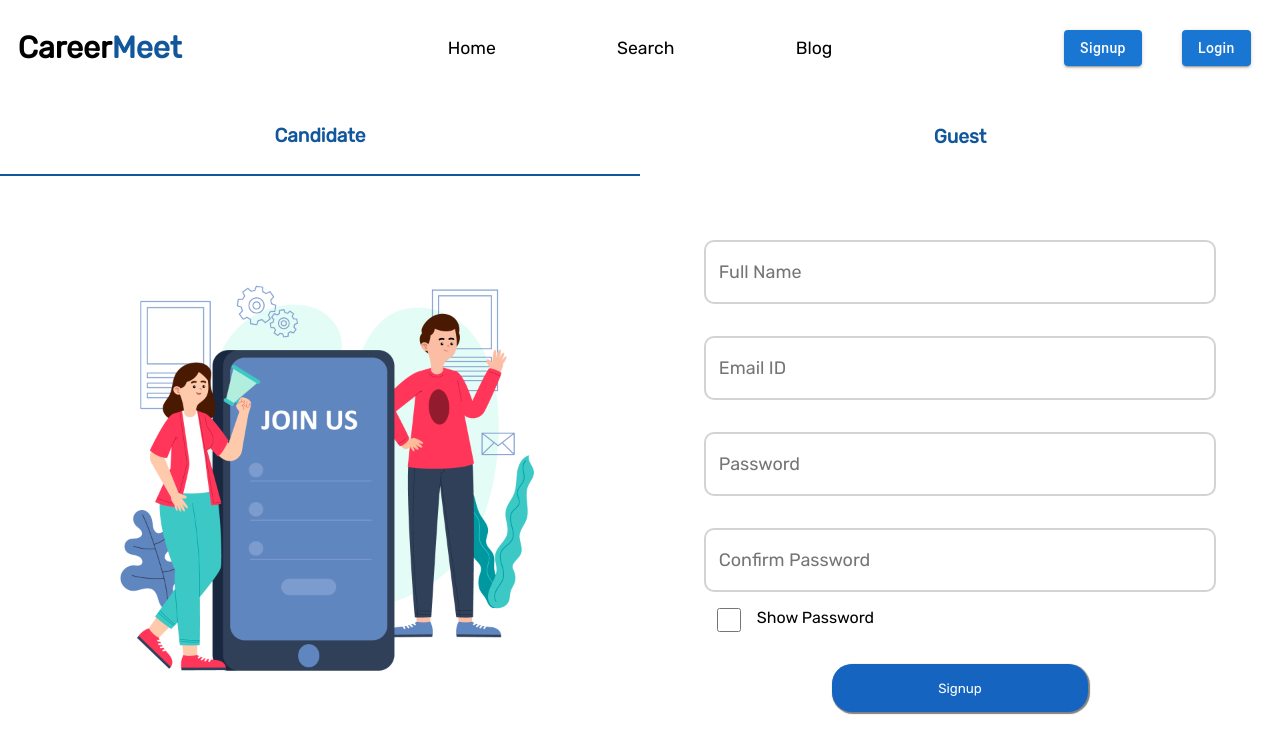
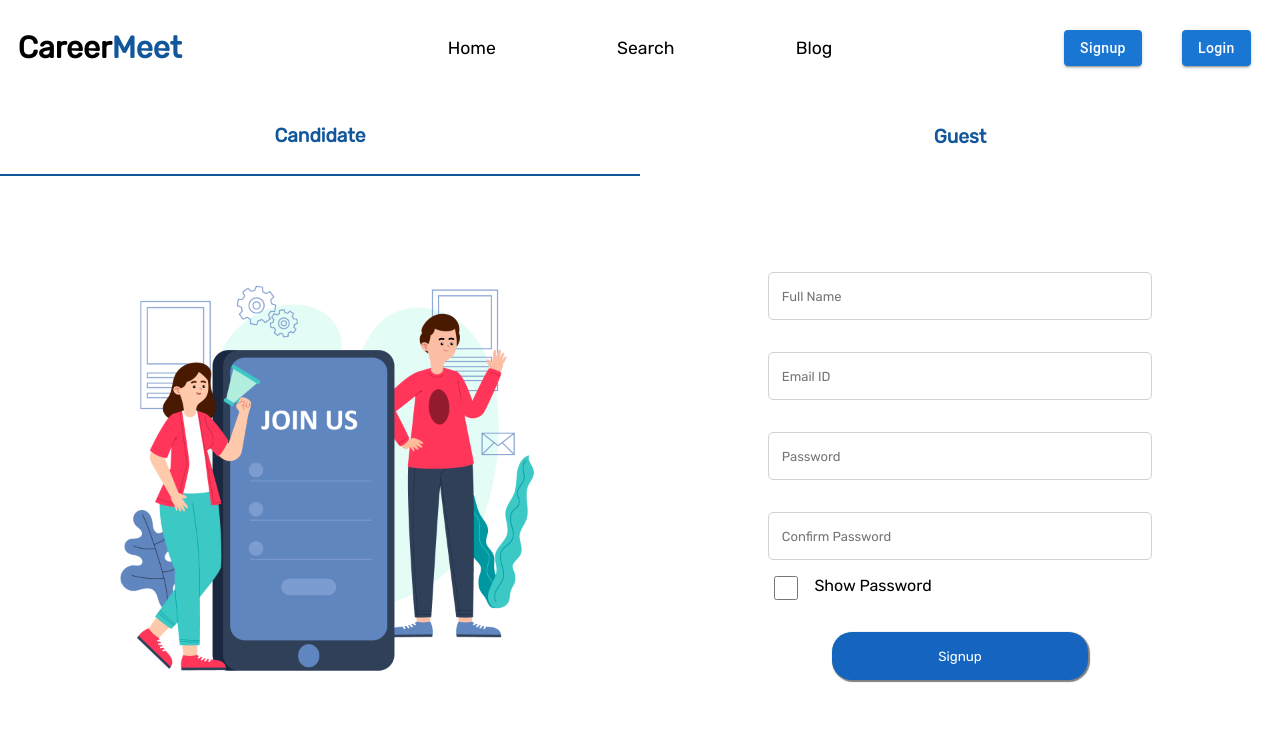
Before and after one commit to rushar645/Job-Recruitment-Portal-Source-Code-, a React (Create React App) app in the folder frontend/: page /signup in a window 1280 px wide. Shown: the top 752 px of the page. Built offline with nearby package versions, Linux system fonts and the light colour scheme.

Commit message:
commit 6pm 22april23

```diff
--- a/frontend/src/templates/login.css
+++ b/frontend/src/templates/login.css
@@ -28,7 +28,7 @@ body{
 }
 
 .loginFormContainer {
-    height: 70vh;
+    height: 75vh;
     width: 90%;
     /* background-color: burlywood; */
     margin: 2% 0%;
--- a/frontend/src/templates/login.js
+++ b/frontend/src/templates/login.js
@@ -1,35 +1,39 @@
 import "./login.css";
-import * as React from 'react';
+import * as React from "react";
 import { Button } from "@mui/material";
 import Image from "./../static/images/ResumeIllustration.png";
 import { Outlet, Link } from "react-router-dom";
-import { useState,useEffect } from "react";
+import { useState } from "react";
 import axios from "axios";
 
 function LoginForm() {
-    const [formData, setFormData] = useState({"email":'',"password":''});
-    const [password,setPassword]=useState('');
-    const [email,setEmail]=useState('');
-    const [isVisible,setIsVisible]=useState(false);
+  const [password, setPassword] = useState("");
+  const [email, setEmail] = useState("");
+  const [isVisible, setIsVisible] = useState(false);
 
-    const postData=(formData)=>{
-        const res=axios.post("http://127.0.0.1:5000/login",formData);
-    }
+  const postData = async (formData) => {
+    console.log(formData);
+    const res = await axios
+      .post("http://127.0.0.1:5000/login", formData)
+      .then((response) => {
+        console.log(response);
+        return response.data;
+      })
+      .catch((err) => {
+        console.log(err);
+      });
+    console.log(res);
+  };
 
-    const collectFormdata=(e)=>{
+  const collectFormdata = (e) => {
     e.preventDefault();
-        setFormData({
-            "email":email,
-            "password":password
-        })
-        console.log(formData);
+    var formData = {
+      email: email,
+      password: password,
+    };
+    postData(formData);
     // document.getElementById("loginForm").submit();
-    }
-
-    useEffect((email,password)=>{
-        // postData(formData);
-        // console.log(email,password);
-    },[]);
+  };
 
   return (
     <div className="loginFormContainer">
@@ -38,16 +42,60 @@ function LoginForm() {
       </div>
       <div className="loginFormInnerContainer">
         <h1>Login Page</h1>
-                <form action="/login" name="loginForm" id="loginForm" method="POST" className="LoginForm">
-                    <input type="email" name="Email" value={email} onChange={(e)=>{setEmail(e.target.value);}} placeholder="Email Id" required />
-                    <input type={isVisible? 'text':'password'} name="Password" value={password} onChange={(e)=>{setPassword(e.target.value);setFormData({"password":password});}} placeholder="Password" required />
-                    <label><input type="checkbox" onChange={()=>{setIsVisible(!isVisible)}}/>&nbsp;Show Password</label>
-                    <Button variant="contained" onClick={(e)=>{collectFormdata(e)}} sx={{ textTransform: 'capitalize', margin: '1vh', width: '35%', borderRadius: '20px' }}>Login</Button>
+        <form
+          name="loginForm"
+          method="POST"
+          id="loginForm"
+          className="LoginForm"
+        >
+          <input
+            type="email"
+            name="Email"
+            value={email}
+            onChange={(e) => {
+              setEmail(e.target.value);
+            }}
+            placeholder="Email Id"
+            required
+          />
+          <input
+            type={isVisible ? "text" : "password"}
+            name="Password"
+            value={password}
+            onChange={(e) => {
+              setPassword(e.target.value);
+            }}
+            placeholder="Password"
+            required
+          />
+          <label>
+            <input
+              type="checkbox"
+              onChange={() => {
+                setIsVisible(!isVisible);
+              }}
+            />
+            &nbsp;Show Password
+          </label>
+          <Button
+            variant="contained"
+            onClick={(e) => {
+              collectFormdata(e);
+            }}
+            sx={{
+              textTransform: "capitalize",
+              margin: "1vh",
+              width: "35%",
+              borderRadius: "20px",
+            }}
+          >
+            Login
+          </Button>
         </form>
         <Link to="/forgotpassword">Forgot Password?</Link>
       </div>
     </div>
-    )
+  );
 }
 
 function Login() {
@@ -60,7 +108,7 @@ function Login() {
       </div>
       <Outlet />
     </>
-    )
+  );
 }
 
 export default Login;
--- a/frontend/src/templates/signup.css
+++ b/frontend/src/templates/signup.css
@@ -65,14 +65,14 @@
 }
 
 .tabDetailsRightContainer>input[type="text"],.tabDetailsRightContainer>input[type="email"],.tabDetailsRightContainer>input[type="password"]{
-    border: 2px solid lightgrey;
+    border: 1px solid lightgrey;
     outline: none;
-    height: 8vh;
-    width: 80%;
+    height: 6vh;
+    width: 60%;
     margin: 2vh;
     padding: 0% 2%;
-    font-size: large;
-    border-radius: 10px;
+    font-size: small;
+    border-radius: 5px;
 }
 
 input:focus::placeholder{
@@ -81,8 +81,8 @@ input:focus::placeholder{
 
 .checkBoxContainer{
     height: 2vh;
-    width: 80%;
-    padding: 0% 2%;
+    width: 60%;
+    padding: 0% 1%;
     display: flex;
     flex-direction: row;
 }
@@ -95,6 +95,7 @@ input:focus::placeholder{
 
 .checkBoxContainer>label{
     margin: 0vh 2vh;
+    font-size: medium;
 }
 
 .signupEmployeeSectionContainer{
--- a/frontend/src/templates/signup.js
+++ b/frontend/src/templates/signup.js
@@ -2,42 +2,46 @@ import "./signup.css";
 import { useState } from "react";
 import JoinUs from "./../static/images/join_us.png";
 import SignupImg from "./../static/images/signup_img.png";
+import axios from "axios";
 
 const handleTabClick = (event) => {
   event.preventDefault();
   console.log(event.target);
   let employeeTab = document.getElementById("Employee");
   let candidateTab = document.getElementById("Candidate");
-    let candidateForm = document.getElementsByClassName("signupCandidateSectionContainer")[0];
-    let employeeForm = document.getElementsByClassName("signupEmployeeSectionContainer")[0];
+  let candidateForm = document.getElementsByClassName(
+    "signupCandidateSectionContainer"
+  )[0];
+  let employeeForm = document.getElementsByClassName(
+    "signupEmployeeSectionContainer"
+  )[0];
   if (event.target === employeeTab) {
     employeeTab.classList.add("activeTab");
     candidateTab.classList.remove("activeTab");
     employeeForm.classList.remove("hide");
     candidateForm.classList.add("hide");
-    }
-    else if (event.target === candidateTab) {
+  } else if (event.target === candidateTab) {
     candidateTab.classList.add("activeTab");
     employeeTab.classList.remove("activeTab");
     employeeForm.classList.add("hide");
     candidateForm.classList.remove("hide");
   }
   // event.target.appendClass="activeTab";
-}
+};
 
 const submitBtnStyle = {
-    textTransform: 'capitalize',
+  textTransform: "capitalize",
   height: "6vh",
   width: "40%",
-    margin: '5vh 0vh',
-    borderRadius: '20px',
+  margin: "5vh 0vh",
+  borderRadius: "20px",
   backgroundColor: "#1565c0",
   border: "none",
   outline: "none",
   color: "white",
   boxShadow: "1px 1px 1px 1px grey",
-    cursor: "pointer"
-}
+  cursor: "pointer",
+};
 
 const validateFormInput = (event) => {
   event.preventDefault();
@@ -47,57 +51,224 @@ const validateFormInput = (event) => {
     event.target.email.classList.remove("warning");
     console.log("MATCHED");
     return true;
-    }
-    else {
+  } else {
     event.target.email.classList.add("warning");
     event.target.email.focus();
     console.log("NOT MATCHED");
     return false;
   }
-}
+};
 
 function Signup() {
   const [isVisible, setIsVisible] = useState(false);
-    const [password, setPassword] = useState('');
+  const [username, setUsername] = useState("");
+  const [email, setEmail] = useState("");
+  const [password, setPassword] = useState("");
+  const [verifyPwd, setVerifyPwd] = useState("");
+  const [companyEmail, setCompanyEmail] = useState("");
+
+  const postFormData = async (formData) => {
+    let res = await axios
+      .post("http://127.0.0.1:5000/signup",formData)
+      .then((response) => {
+        return response.data;
+      })
+      .catch((err) => {
+        console.log(err);
+      });
+    console.log(res);
+  };
+
+  const collectFormData = (e) => {
+    e.preventDefault();
+    var formData;
+    if (companyEmail.length === 0 && password === verifyPwd) {
+      formData = {
+        username: username,
+        email: email,
+        password: password,
+      };
+    } else if (companyEmail.length > 0 && password === verifyPwd) {
+      formData = {
+        username: username,
+        companyEmail: companyEmail,
+        email: email,
+        password: password,
+      };
+    }
+    console.log(formData);
+    postFormData(formData);
+  };
+
   return (
     <div className="signupBodyContainer">
       <div className="signupTabContainer">
-                <div id="Candidate" className="activeTab" onClick={handleTabClick} >Candidate</div>
-                <div id="Employee" className="" onClick={handleTabClick} >Guest</div>
+        <div id="Candidate" className="activeTab" onClick={handleTabClick}>
+          Candidate
+        </div>
+        <div id="Employee" className="" onClick={handleTabClick}>
+          Guest
+        </div>
       </div>
       <div className="signupCandidateSectionContainer">
         <div className="tabDetailsLeftContainer">
           <img src={JoinUs} title="Join Us" alt="Join Us" />
         </div>
-                <form className="tabDetailsRightContainer" name="candidateForm" id="candidateSignupform" onSubmit={validateFormInput}>
-                    <input type="text" id="" name="name" placeholder="Full Name" required />
-                    <input type="email" id="" name="email" placeholder="Email ID" required />
-                    <input type={isVisible ? "text" : "password"} id="" name="password" onChange={(event) => { let pwd = event.target.value; console.log(pwd); setPassword(pwd); console.log("PASS: ", password) }} placeholder="Password" required />
-                    <input type={isVisible ? "text" : "password"} id="" name="confirmPassword" onChange={(event) => { console.log(password); setPassword(event.target.value); }} placeholder="Confirm Password" required />
+        <form
+          className="tabDetailsRightContainer"
+          name="candidateForm"
+          id="candidateSignupform"
+          onSubmit={validateFormInput}
+        >
+          <input
+            type="text"
+            id=""
+            name="name"
+            value={username}
+            onChange={(e) => {
+              setUsername(e.target.value);
+            }}
+            placeholder="Full Name"
+            required
+          />
+          <input
+            type="email"
+            id=""
+            name="email"
+            value={email}
+            onChange={(e) => {
+              setEmail(e.target.value);
+            }}
+            placeholder="Email ID"
+            required
+          />
+          <input
+            type={isVisible ? "text" : "password"}
+            id=""
+            name="password"
+            value={password}
+            onChange={(event) => {
+              let pwd = event.target.value;
+              console.log(pwd);
+              setPassword(pwd);
+              console.log("PASS: ", password);
+            }}
+            placeholder="Password"
+            required
+          />
+          <input
+            type={isVisible ? "text" : "password"}
+            id=""
+            name="confirmPassword"
+            value={verifyPwd}
+            onChange={(event) => {
+              console.log(password);
+              setVerifyPwd(event.target.value);
+            }}
+            placeholder="Confirm Password"
+            required
+          />
           <div className="checkBoxContainer">
-                        <input type="checkbox" onChange={() => setIsVisible(isVisible ? false : true)} /><label>Show Password</label>
+            <input
+              type="checkbox"
+              checked={isVisible}
+              onChange={() => setIsVisible(isVisible ? false : true)}
+            />
+            <label>Show Password</label>
           </div>
-                    <input type="submit" style={submitBtnStyle} value="Signup" />
+          <input
+            type="submit"
+            style={submitBtnStyle}
+            onClick={collectFormData}
+            value="Signup"
+          />
         </form>
       </div>
       <div className="signupEmployeeSectionContainer hide">
-                <form className="tabDetailsRightContainer" name="employeeForm" id="employeeSignupform" onSubmit={validateFormInput}>
-                    <input type="text" id="" name="name" placeholder="Full Name" required />
-                    <input type="email" id="" name="companyEmail" placeholder="Company Email" required/>
-                    <input type="email" id="" name="email" placeholder="User Email" required />
-                    <input type={isVisible ? "text" : "password"} id="" name="password" onChange={(event) => { let pwd = event.target.value; setPassword(pwd);}} placeholder="Password" required />
-                    <input type={isVisible ? "text" : "password"} id="" name="confirmPassword" onChange={(event) => { let pwd = event.target.value; setPassword(pwd);}} placeholder="Confirm Password" required />
+        <form
+          className="tabDetailsRightContainer"
+          name="employeeForm"
+          id="employeeSignupform"
+          onSubmit={validateFormInput}
+        >
+          <input
+            type="text"
+            id=""
+            name="name"
+            value={username}
+            onChange={(e) => {
+              setUsername(e.target.value);
+            }}
+            placeholder="Full Name"
+            required
+          />
+          <input
+            type="email"
+            id=""
+            name="companyEmail"
+            value={companyEmail}
+            onChange={(e) => {
+              setCompanyEmail(e.target.value);
+            }}
+            placeholder="Company Email"
+            required
+          />
+          <input
+            type="email"
+            id=""
+            name="email"
+            value={email}
+            onChange={(e) => {
+              setEmail(e.target.value);
+            }}
+            placeholder="User Email"
+            required
+          />
+          <input
+            type={isVisible ? "text" : "password"}
+            id=""
+            name="password"
+            value={password}
+            onChange={(event) => {
+              let pwd = event.target.value;
+              setPassword(pwd);
+            }}
+            placeholder="Password"
+            required
+          />
+          <input
+            type={isVisible ? "text" : "password"}
+            id=""
+            name="confirmPassword"
+            value={verifyPwd}
+            onChange={(event) => {
+              let pwd = event.target.value;
+              setVerifyPwd(pwd);
+            }}
+            placeholder="Confirm Password"
+            required
+          />
           <div className="checkBoxContainer">
-                        <input type="checkbox" onChange={() => setIsVisible(isVisible ? false : true)} /><label>Show Password</label>
+            <input
+              type="checkbox"
+              checked={isVisible}
+              onChange={() => setIsVisible(isVisible ? false : true)}
+            />
+            <label>Show Password</label>
           </div>
-                    <input type="submit" style={submitBtnStyle} value="Signup" />
+          <input
+            type="submit"
+            style={submitBtnStyle}
+            onClick={collectFormData}
+            value="Signup"
+          />
         </form>
         <div className="tabDetailsLeftContainer">
           <img src={SignupImg} title="Join Us" alt="Join Us" />
         </div>
       </div>
     </div>
-    )
+  );
 }
 
 export default Signup;
```
Also changed, not shown: 1 other file (tests, documents, lock files or other folders). Lines whose indentation alone changed are shown as unchanged.
